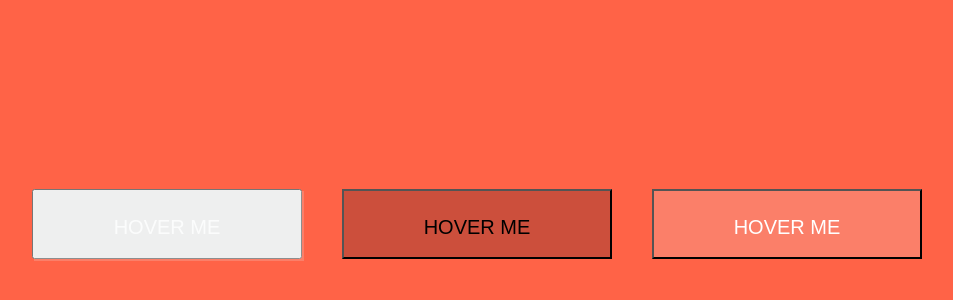
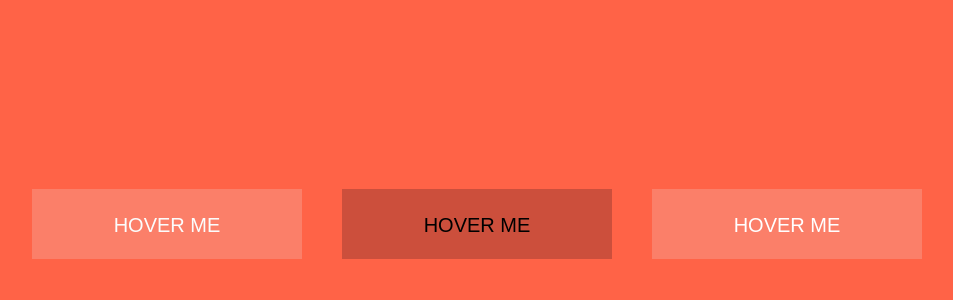
Before and after one commit to EMiL-ek/przyciski-ladne, a plain HTML site: page index.html in a window 1280 px wide. Shown: the part 176-476 px from the top of the page, without its empty margins (163-1116 px from the left). Drawn offline with Linux system fonts and the light colour scheme.

Commit message:
Update style.css

```diff
--- a/style.css
+++ b/style.css
@@ -13,6 +13,9 @@ body, p {
 }
 
 .button, .button2, .button3 {
+    background: none;
+    border: none;
+    outline: none;
     width: 270px;
     height: 70px;
     line-height: 70px;
```
